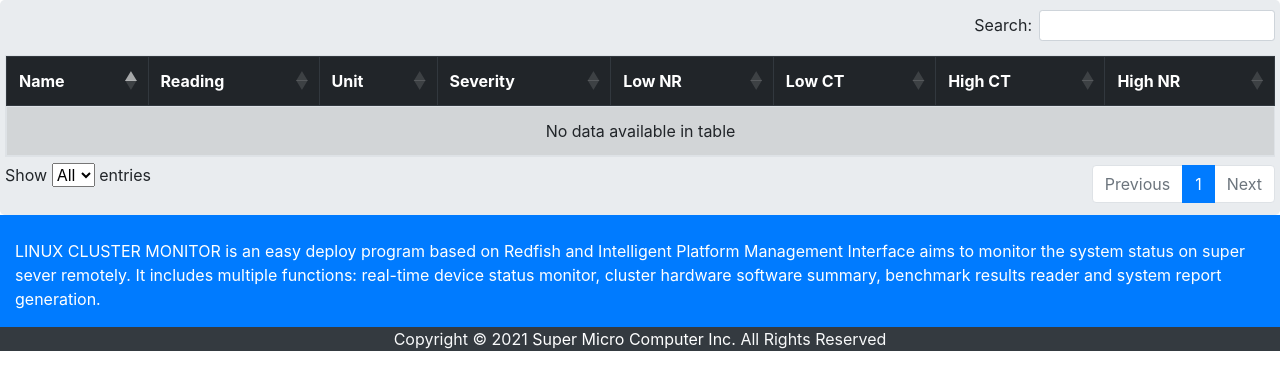
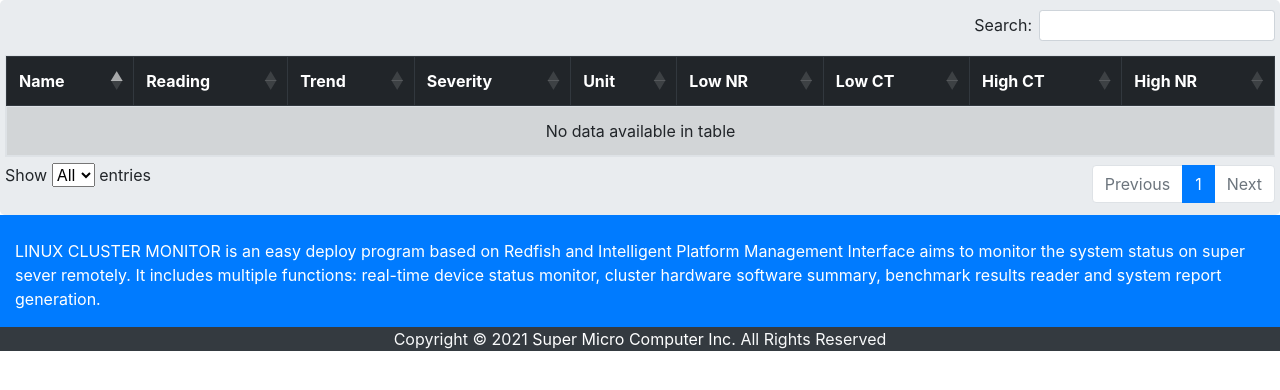
Before and after one commit to neonadia/sysmonitorfrontend, a Flask app: template MongoFlask/templates/showipmisensor.html in a window 1280 px wide. Shown: the part 64-454 px from the top of the page. Run offline with Flask 2, Linux system fonts and the light colour scheme; the template is opened without the code that fills it, so the values that code supplies are empty; parts of the project's set-up code (start-up, migrations or seed data) failed here and were passed over; some libraries are stand-ins or nearby versions.

Commit message:
Added a trend column for IPMI sensor

```diff
--- a/MongoFlask/templates/showipmisensor.html
+++ b/MongoFlask/templates/showipmisensor.html
@@ -139,8 +139,9 @@
     <thead class="thead-dark" >
         <th class="align-middle" >Name</th>
         <th class="align-middle" id="reading_col" >Reading</th>
+        <th class="align-middle" id="trend_col" >Trend</th>
+        <th class="align-middle" id="severity_col">Severity</th>
         <th class="align-middle" >Unit</th>
-        <th class="align-middle" id="severity_col">Severity</th>
         <th class="align-middle" >Low NR</th>
         <th class="align-middle" >Low CT</th>
         <th class="align-middle" >High CT</th>
@@ -169,12 +170,13 @@
                 {% else %}
                     <td class="align-middle font-weight-bold text-danger" ><h4 id="{{ name }}Reading">{{ reading }}</h4></td>
                 {% endif %}
-                <td class="align-middle font-weight-bold text-info" ><h4 id="{{ name }}Unit">{{ unit }}</h4></td>
+                 <td class="align-middle font-weight-bold" ><i class="fas fa-equals text-info" id="{{ name }}ReadingTrend"></i></td>
                 {% if "ok" in severity %}
                     <td class="align-middle font-weight-bold text-success" ><h4 id="{{ name }}Severity">{{ severity }}</h4></td>
                 {% else %}
                     <td class="align-middle font-weight-bold text-danger" ><h4 id="{{ name }}Severity">{{ severity }}</h4></td>
                 {% endif %}
+                <td class="align-middle font-weight-bold text-info" ><h4 id="{{ name }}Unit">{{ unit }}</h4></td>
                 <td class="align-middle font-weight-bold text-info" ><h4 id="{{ name }}Low NR" >{{ lownr }}</h4></td>
                 <td class="align-middle font-weight-bold text-info" ><h4 id="{{ name }}Low CT">{{ lowct }}</h4></td>
                 <td class="align-middle font-weight-bold text-info" ><h4 id="{{ name }}High CT">{{ highct }}</h4></td>
@@ -276,10 +278,30 @@
                     for (var row in data[col]){
                         if (document.getElementById(row + col)) {
                             console.log(row+col,data[col][row]);
+                            if ( col == 'Reading') {
+                                if ( document.getElementById(row + col).innerHTML < data[col][row]) {
+                                    document.getElementById(row + 'ReadingTrend').classList.replace('fa-equals','fa-arrow-up');
+                                    document.getElementById(row + 'ReadingTrend').classList.replace('fa-arrow-down','fa-arrow-up');
+                                    document.getElementById(row + 'ReadingTrend').classList.replace('text-info','text-danger');
+                                    document.getElementById(row + 'ReadingTrend').classList.replace('text-success','text-danger');
+                                }
+                                else if ( document.getElementById(row + col).innerHTML > data[col][row] ) {
+                                    document.getElementById(row + 'ReadingTrend').classList.replace('fa-equals','fa-arrow-down');
+                                    document.getElementById(row + 'ReadingTrend').classList.replace('fa-arrow-up','fa-arrow-down');
+                                    document.getElementById(row + 'ReadingTrend').classList.replace('text-info','text-success');
+                                    document.getElementById(row + 'ReadingTrend').classList.replace('text-danger','text-success');
+                                }
+                                else {
+                                    document.getElementById(row + 'ReadingTrend').classList.replace('fa-arrow-down','fa-equals');
+                                    document.getElementById(row + 'ReadingTrend').classList.replace('fa-arrow-up','fa-equals');
+                                    document.getElementById(row + 'ReadingTrend').classList.replace('text-danger','text-info');
+                                    document.getElementById(row + 'ReadingTrend').classList.replace('text-success','text-info');
+                                }
+                            }
                             document.getElementById(row + col).innerHTML = data[col][row];
                             if ( !data[col][row].includes('ok') && col == 'Severity') {
-                                document.getElementById(row + col).classList.remove("text-info")
-                                document.getElementById(row + col).classList.remove("text-success")
+                                document.getElementById(row + col).classList.remove("text-info");
+                                document.getElementById(row + col).classList.remove("text-success");
                                 document.getElementById(row + col).classList.add("text-danger");
                             }
                         }
@@ -301,6 +323,10 @@
                 document.getElementById('severity_col').classList.remove("text-white");
                 document.getElementById('severity_col').classList.add("text-success");
             }
+            if (document.getElementById('trend_col')) {
+                document.getElementById('trend_col').classList.remove("text-white");
+                document.getElementById('trend_col').classList.add("text-success");
+            }
             page_update = 1;
         } else {
             clearInterval(interval_id);
@@ -313,6 +339,10 @@
                 document.getElementById('severity_col').classList.remove("text-success");
                 document.getElementById('severity_col').classList.add("text-white");
             }
+            if (document.getElementById('trend_col')) {
+                document.getElementById('trend_col').classList.remove("text-success");
+                document.getElementById('trend_col').classList.add("text-white");
+            }
             page_update = 0;
         }
     }
```
